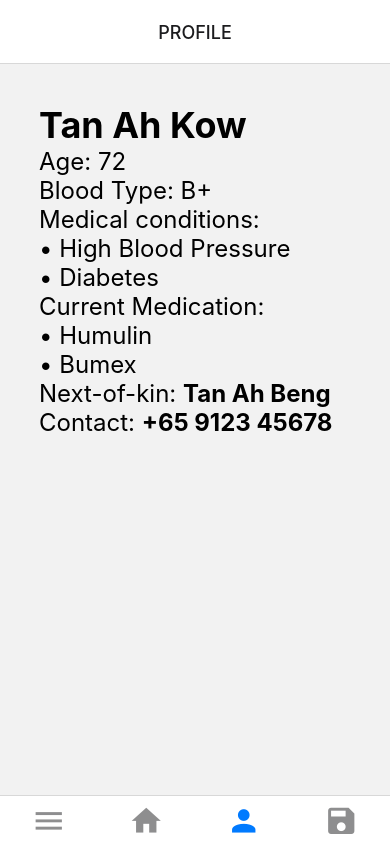
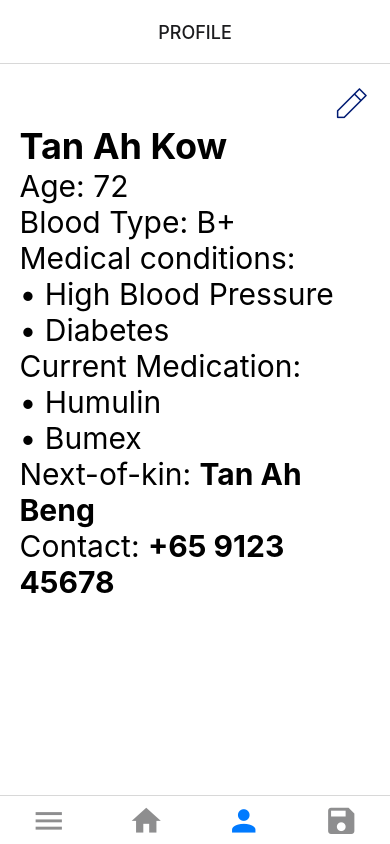
Before and after one commit to yanyan-alien/JalanJalan, a React Native app: screen /PROFILE in a window 390 px wide. Built offline with nearby package versions, Linux system fonts and the light colour scheme.

Commit message:
change screen header names
updated EnableError

updated UnavailableError

```diff
--- a/app/navigator/MainNavigator.js
+++ b/app/navigator/MainNavigator.js
@@ -25,10 +25,10 @@ export default function MainNavigator() {
   return (
     <Stack.Navigator
       initialRouteName="HomeScreen"
-      screenOptions={{ headerShown: false }}
+      screenOptions={{headerTitleAlign:"center", title:"MENU"}}
     >
-      <Stack.Screen name="HomeScreen" component={HomeScreen} />
-      <Stack.Group>
+      <Stack.Screen name="HomeScreen" component={HomeScreen}/>
+      <Stack.Group screenOptions={{headerShown:true, title:"HEALTH", headerTitleAlign:"center"}}>
         <Stack.Screen name="Health" component={HealthScreen} />
         <Stack.Screen name="HealthError" component={HealthError} />
         <Stack.Screen name="HealthList" component={HealthListScreen} />
@@ -37,19 +37,19 @@ export default function MainNavigator() {
         <Stack.Screen name="ReminderMain" component={RemindersMainScreen} />
         <Stack.Screen name="ReminderAll" component={AllRemindersScreen} />
       </Stack.Group>
-      <Stack.Group>
+      <Stack.Group screenOptions={{headerShown:true, title:"TAXI", headerTitleAlign:"center"}}>
         <Stack.Screen name="Taxi" component={TaxiScreen} />
       </Stack.Group>
-      <Stack.Group>
+      <Stack.Group screenOptions={{headerShown:true, title:"FOOD", headerTitleAlign:"center"}}>
         <Stack.Screen name="Food" component={FoodScreen} />
         <Stack.Screen name="FoodReco" component={FoodRecoScreen} />
         <Stack.Screen name="FoodList" component={FoodListScreen} />
         <Stack.Screen name="FoodMap" component={FoodMapScreen} />
       </Stack.Group>
-      <Stack.Group>
+      <Stack.Group screenOptions={{headerShown:true, title:"EMERGENCY", headerTitleAlign:"center"}}>
         <Stack.Screen name="Emergency" component={EmergencyScreen} />
       </Stack.Group>
-      <Stack.Group>
+      <Stack.Group screenOptions={{headerShown:true, title:"ERROR", headerTitleAlign:"center"}}>
         <Stack.Screen name="UnavailableError" component={UnavailableError} />
         <Stack.Screen name="EnableError" component={EnableError} />
       </Stack.Group>
--- a/app/navigator/TabNavigator.js
+++ b/app/navigator/TabNavigator.js
@@ -4,6 +4,7 @@ import { MaterialCommunityIcons } from "@expo/vector-icons";
 import { AddressScreen, ProfileScreen } from "../screens/Main";
 import MainNavigator from "./MainNavigator";
 import { SetupScreen } from "../screens/Setup";
+import { FoodScreen } from "../screens/Food";
 
 const Tab = createBottomTabNavigator();
 
@@ -29,6 +30,7 @@ export default function TabNavigator() {
         options={{
           headerTitleAlign: "center",
           tabBarShowLabel: false,
+          headerShown:false,
         }}
       />
       <Tab.Screen
@@ -55,6 +57,7 @@ export default function TabNavigator() {
           tabBarShowLabel: false,
         }}
       />
+
     </Tab.Navigator>
   );
 }
--- a/app/screens/Error/EnableErrorScreen.js
+++ b/app/screens/Error/EnableErrorScreen.js
@@ -1,30 +1,77 @@
-import React from "react";
+import React,
+{ useCallback } from "react";
 import {
   Text,
-  Image,
   View,
   TouchableOpacity,
-  StyleSheet
+  StyleSheet,
+  Linking,
  } from "react-native";
+
+ const OpenSettingsButton = ({ children }) => {
+  const handlePress = useCallback(async () => {
+    // Open the custom settings if the app has one
+    await Linking.openSettings();
+  }, []);
+
+  return (
+    <View style={styles.feature_box}>
+      <TouchableOpacity
+        style={styles.button}
+        onPress={handlePress}
+      >
+        <Text style={{ textAlign: "center", fontSize: 30 }}>Tap to change Settings</Text>
+      </TouchableOpacity>
+    </View>
+  )
+
+};
 
 export default function EnableError() {
      return (
-        <View style={{padding:30, alignItems:"center"}}>
-        <Text>ERROR:</Text>
-        <Text>Please enable your location services and mobile data</Text>
-        <TouchableOpacity style={styles.button}>
-        <Text>Tap to change settings</Text>
-        </TouchableOpacity>
+      <View style={styles.container}>
+
+      <View style={styles.textContainer}>
+        <Text style={[styles.textStyle, {marginBottom: "10%", fontWeight:"bold"}]}>ERROR:</Text>
+        <Text style={styles.textStyle}>Please enable your location services and mobile data</Text>
       </View>
-     );
- }
+    <OpenSettingsButton/>
+    <View style={{ flex: 0.12 }}></View>
 
- const styles = StyleSheet.create({
-    button: {
-      height: "30%",
-      width: "80%",
-      borderRadius: 10,
-      backgroundColor: "#C4C4C4"
+  </View>
+ );
+}
 
-    }
-  })
+const styles = StyleSheet.create({
+  container: {
+    flex:1,
+    display:"flex",
+    flexDirection:"column",
+    paddingHorizontal:"10%",
+    alignItems:"center",
+    backgroundColor: "white",
+  },
+
+  button: {
+    backgroundColor: "#C4C4C4",
+    justifyContent: "center",
+    width: 350,
+    borderRadius: 24,
+  },
+
+  textStyle: {
+    fontSize:36,
+    textAlign:"center",
+  },
+
+  textContainer: {
+    justifyContent:"center",
+    flex:7,
+  },
+
+  feature_box: {
+    flex: 1,
+    flexDirection: "row",
+    alignContent: "flex-end",
+  },
+})
--- a/app/screens/Main/AddressScreen.js
+++ b/app/screens/Main/AddressScreen.js
@@ -1,13 +1,26 @@
 import React from "react";
-import { StyleSheet, Text, View } from "react-native";
+import { StyleSheet, Text, View, Image, TouchableOpacity } from "react-native";
+// import { BasicInfoScreen } from "../Setup";
+import AsyncStorage from "@react-native-async-storage/async-storage";
 
 const name = "Tan Ah Kow";
 const address = ["123 Chua Chu Kang Road", "#04-05", "S678910"];
 const nextOfKinInfo = ["Tan Ah Beng", "+65 9123 45678"];
 
-export default function AddressScreen() {
+export default function AddressScreen({navigation}) {
   return (
-    <View style={{ flex: 1, padding: "5%" }}>
+    <View style={{ flex: 1, padding: "5%" , backgroundColor:"white"}}>
+
+      <TouchableOpacity
+         onPress={() => navigation.navigate("BasicInfoScreen")} //to fix
+         style={{flexDirection:"row", justifyContent:"flex-end"}}
+      >
+        <Image
+          source={require("../../assets/edit_button.png")}
+          style={styles.editIcon}
+        />
+      </TouchableOpacity>
+
       <Text style={{ fontSize: 36, fontWeight: "bold" }}>{name}</Text>
       <View style={{ paddingVertical: "10%" }}>
         <Text style={{ fontSize: 36 }}>{address[0]}</Text>
@@ -35,4 +48,8 @@ const styles = StyleSheet.create({
     alignItems: "center",
     justifyContent: "center",
   },
+  editIcon: {
+    height: 40,
+    width: 40,
+  },
 });
--- a/app/screens/Main/HomeScreen.js
+++ b/app/screens/Main/HomeScreen.js
@@ -1,6 +1,6 @@
 import React, {useState} from "react";
 import { StyleSheet, Text, View, TouchableOpacity, Image, Modal} from "react-native";
-import {NetInfo, useNetInfo} from "@react-native-community/netinfo";
+import {NetInfo, useNetInfo, state} from "@react-native-community/netinfo";
 
 export default function HomeScreen({ navigation }) {
   const [modalVisible, setModalVisible] = useState(false);
@@ -24,7 +24,7 @@ export default function HomeScreen({ navigation }) {
               }}
             onPress={() => setModalVisible(true)}
             >
-            <Text style={{ textAlign: "center"}}>TAXI</Text>
+            <Text style={styles.textStyle}>TAXI</Text>
             <Image
               style={styles.pictures}
               source={require("../../assets/local_taxi.png")}
@@ -69,12 +69,13 @@ export default function HomeScreen({ navigation }) {
             justifyContent: "center",
           }}
           onPress={() =>  {
+            // setConnectionStatus(NetInfo.isConnected);
             console.log(connectionStatus)
             if(connectionStatus) navigation.navigate("HealthError")
             else navigation.navigate("Health")}
           }
         >
-          <Text style={{ textAlign: "center" }}>HEALTH</Text>
+          <Text style={styles.textStyle}>HEALTH</Text>
           <Image
             style={styles.pictures}
             source={require("../../assets/health.png")}
@@ -90,11 +91,11 @@ export default function HomeScreen({ navigation }) {
             justifyContent: "center",
           }}
           onPress={() => {
-            if(connectionStatus) navigation.navigate("UnavailableError")
+            if(connectionStatus) navigation.navigate("EnableError")
             else navigation.navigate("Food")
           }}
         >
-          <Text style={{ textAlign: "center" }}>FOOD</Text>
+          <Text style={styles.textStyle}>FOOD</Text>
           <Image
             style={styles.pictures}
             source={require("../../assets/restaurant.png")}
@@ -108,7 +109,7 @@ export default function HomeScreen({ navigation }) {
           }}
           onPress={() => navigation.navigate("Emergency")}
         >
-          <Text style={{ textAlign: "center" }}>EMERGENCY</Text>
+          <Text style={styles.textStyle}>EMERGENCY</Text>
           <Image
             style={styles.pictures}
             source={require("../../assets/emergency.png")}
@@ -199,5 +200,9 @@ const styles = StyleSheet.create({
   modalPic: {
     height: 50,
     width: 50,
+  },
+  textStyle: {
+    textAlign: "center",
+    fontSize: 25,
   }
 });
--- a/app/screens/Main/ProfileScreen.js
+++ b/app/screens/Main/ProfileScreen.js
@@ -1,5 +1,5 @@
 import React from "react";
-import { StyleSheet, Text, View } from "react-native";
+import { StyleSheet, Text, ScrollView, TouchableOpacity, Image } from "react-native";
 
 const name = "Tan Ah Kow";
 const nextOfKinInfo = ["Tan Ah Beng", "+65 9123 45678"];
@@ -7,40 +7,51 @@ const conditions = ["High Blood Pressure", "Diabetes"];
 const medication = ["Humulin", "Bumex"];
 const bloodType = "B+";
 
-export default function ProfileScreen() {
+export default function ProfileScreen({navigation}) {
   return (
-    <View style={{ flex: 1, padding: "10%" }}>
+    <ScrollView style={{ flex: 1, padding: "5%" , backgroundColor:"white"}}>
+
+      <TouchableOpacity
+         onPress={() => navigation.navigate("BasicInfoScreen")} //to fix
+         style={{flexDirection:"row", justifyContent:"flex-end"}}
+      >
+        <Image
+          source={require("../../assets/edit_button.png")}
+          style={styles.editIcon}
+        />
+      </TouchableOpacity>
+
       <Text style={{ fontSize: 36, fontWeight: "bold" }}>
         {name}
         {"\n"}
       </Text>
-      <Text style={{ fontSize: 24 }}>
+      <Text style={styles.normalText}>
         Age: 72{"\n"}
         Blood Type: {bloodType}
         {"\n"}
       </Text>
-      <Text style={{ fontSize: 24 }}>
+      <Text style={styles.normalText}>
         Medical conditions:{"\n"}
         {"\u2022"} {conditions[0]}
         {"\n"}
         {"\u2022"} {conditions[1]}
         {"\n"}
       </Text>
-      <Text style={{ fontSize: 24 }}>
+      <Text style={styles.normalText}>
         Current Medication:{"\n"}
         {"\u2022"} {medication[0]}
         {"\n"}
         {"\u2022"} {medication[1]}
         {"\n"}
       </Text>
-      <Text style={{ fontSize: 24 }}>
+      <Text style={styles.normalText}>
         Next-of-kin:{" "}
         <Text style={{ fontWeight: "bold" }}>{nextOfKinInfo[0]}</Text>
         {"\n"}
         Contact: <Text style={{ fontWeight: "bold" }}>{nextOfKinInfo[1]}</Text>
         {"\n"}
       </Text>
-    </View>
+    </ScrollView>
   );
 }
 
@@ -53,4 +64,7 @@ const styles = StyleSheet.create({
     alignItems: "center",
     justifyContent: "center",
   },
+  normalText: {
+    fontSize:30,
+  }
 });
--- a/app/screens/Taxi/TaxiScreen.js
+++ b/app/screens/Taxi/TaxiScreen.js
@@ -4,7 +4,9 @@ import { Text, View } from "react-native";
 export default function TaxiScreen({ navigation }) {
   return (
     <View style={{ flex: 1, justifyContent: "center", alignItems: "center" }}>
-      <Text>Taxi Things!</Text>
+      <Text style={{fontSize:30, textAlign:"center"}}>
+        SMS has been sent{"\n"}Taxi will arrive shortly
+      </Text>
     </View>
   );
 }
```
Also changed, not shown: app/screens/Error/UnavailableErrorScreen.js (+3 -7 lines).
